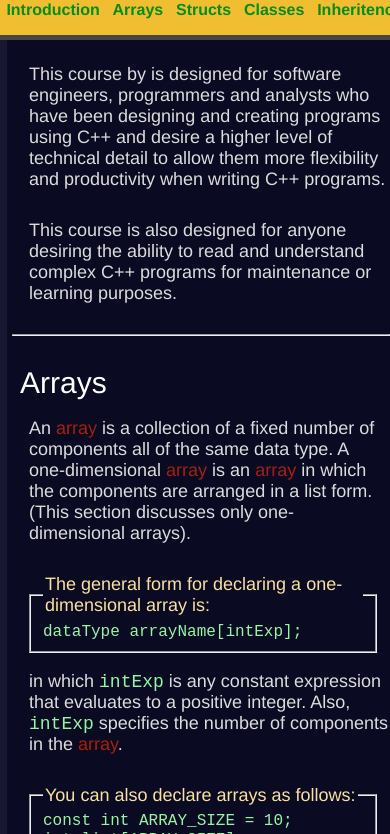
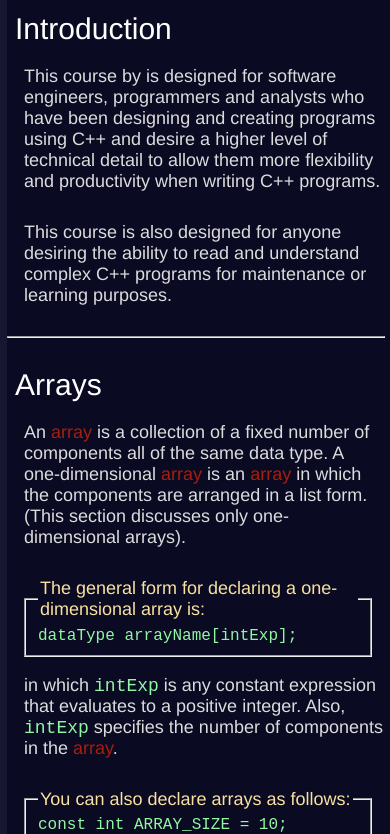
Before and after one commit to ZaidQtaish/advanced_programming, a plain HTML site: page index.html in a window 390 px wide. Shown: the part 38-872 px from the top of the page. Drawn offline with Linux system fonts and the light colour scheme.

Commit message:
fix: made the website more responsive for mobile devices

```diff
--- a/index.html
+++ b/index.html
@@ -327,19 +327,19 @@
     <footer>
         <div id='social-icons'>
             <a id='profile-link' href='https://github.com/ZaidQtaish' target="_blank">
-              <i class='fa fa-github fa-4x' aria-hidden="true"></i>
+              <i class='fa fa-github fa-3x' aria-hidden="true"></i>
             </a>
 
             <a href='https://jo.linkedin.com/in/zaid-qtaish-11a3b8272' target="_blank">
-              <i class='fa fa-linkedin-square fa-4x' aria-hidden="true"></i>
+              <i class='fa fa-linkedin-square fa-3x' aria-hidden="true"></i>
             </a>
 
             <a href='https://codepen.io/xFxdedFade' target="_blank">
-              <i class='fa fa-codepen fa-4x' aria-hidden="true"></i>
+              <i class='fa fa-codepen fa-3x' aria-hidden="true"></i>
             </a>
 
             <a href='mailto: enderzaide@gmail.com' target="_blank">
-              <i class='fa fa-envelope fa-4x' aria-hidden='true'></i>
+              <i class='fa fa-envelope fa-3x' aria-hidden='true'></i>
             </a>
           </div>
     </footer>
--- a/style.css
+++ b/style.css
@@ -178,7 +178,7 @@ footer {
 
   @media screen and (max-width: 600px) {
     main {
-        padding: 50px 0 30px 5px;
+        padding: 50px 5px 30px 0px;
     }
 
     #header {
@@ -197,18 +197,7 @@ footer {
     }
 
     nav {
-        min-width: unset;
-        max-width: unset;
-        width: 100%;
-    }
-
-    nav ul {
-        flex-direction: column;
-    }
-
-    nav ul li {
-        margin: 5px 0;
-        font-size: 16px;
+        display: none;
     }
 
     fieldset {
@@ -218,7 +207,6 @@ footer {
 
     section > header {
         font-size: 30px;
-        margin-bottom: 10px;
     }
 
     img {
```
